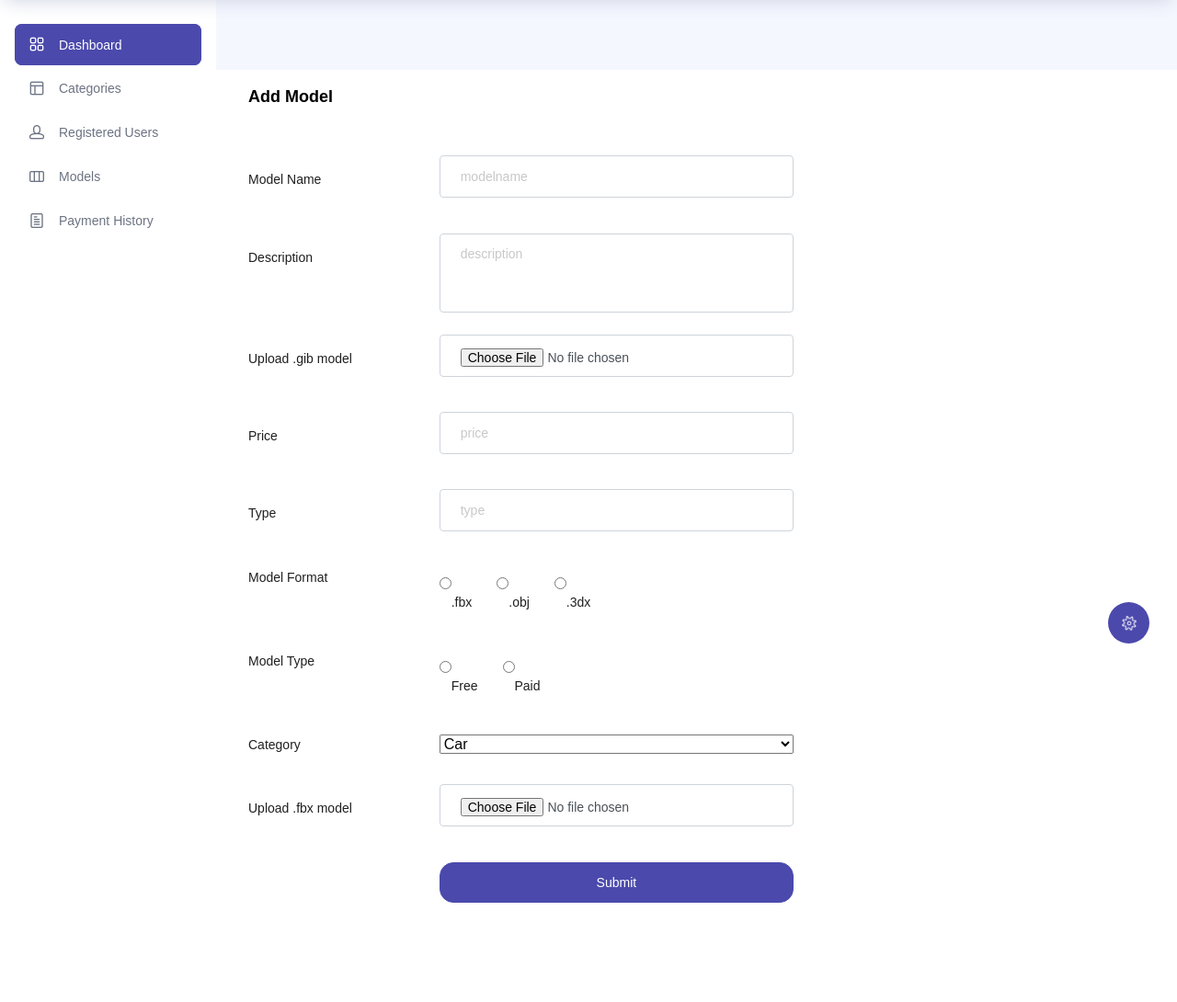
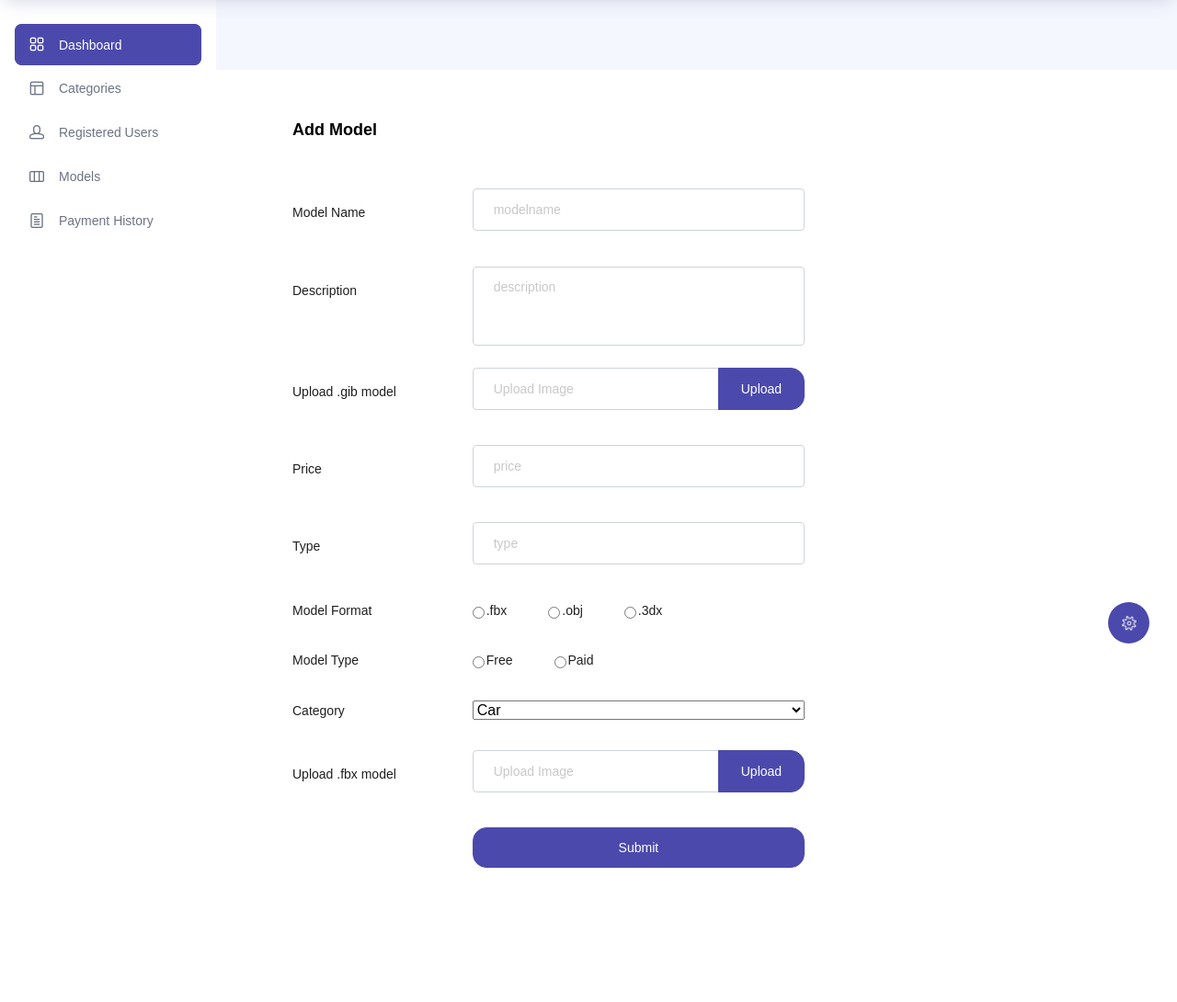
Before and after one commit to nirmalgeothomas/Dimenzions, a Django app: page /app/ in a window 1280 px wide. Shown: the part 60-1150 px from the top of the page at 92% size. After the commit the page ends 1004 px from the top, so only its background shows below. Run offline with Django 3.2, Linux system fonts and the light colour scheme; style sheets or scripts are compiled from the project's sources; some libraries are stand-ins or nearby versions; some web fonts are replaced.

Commit message:
Update addmodel.html

```diff
--- a/templates/addmodel.html
+++ b/templates/addmodel.html
@@ -10,7 +10,8 @@
     <div class="form-group row">
       <div class="col-md-10 grid-margin stretch-card">
         <div class="card">
-          <div class="card-body">
+          <div class="card-body ml-5">
+            <br /><br />
             <h4 class="card-title">Add Model</h4>
             <br /><br />
 
@@ -48,8 +49,24 @@
               <label for="" class="col-sm-3 col-form-label"
                 >Upload .gib model</label
               >
+              <input type="file" name="gib" class="file-upload-default" />
               <div class="col-sm-6">
-                <input type="file" name="gib" class="form-control" />
+                <div class="input-group col-xs-12">
+                  <input
+                    type="text"
+                    class="form-control file-upload-info"
+                    disabled
+                    placeholder="Upload Image"
+                  />
+                  <span class="input-group-append">
+                    <button
+                      class="file-upload-browse btn btn-primary"
+                      type="submit"
+                    >
+                      Upload
+                    </button>
+                  </span>
+                </div>
               </div>
             </div>
 
@@ -91,7 +108,7 @@
                   >Model Format</label
                 >
               </div>
-              <div class="form-check form-check-inline">
+              <div class="form-check-inline">
                 <div class="col-md-4">
                   <input
                     class="form-check-input"
@@ -103,7 +120,7 @@
                 </div>
                 <label class="form-check-label" for="inlineRadio2">.fbx</label>
               </div>
-              <div class="form-check form-check-inline">
+              <div class="form-check-inline">
                 <div class="col-md-4">
                   <input
                     class="form-check-input"
@@ -115,7 +132,7 @@
                 </div>
                 <label class="form-check-label" for="inlineRadio3">.obj</label>
               </div>
-              <div class="form-check form-check-inline">
+              <div class="form-check-inline">
                 <div class="col-md-4">
                   <input
                     class="form-check-input"
@@ -135,7 +152,7 @@
                   >Model Type</label
                 >
               </div>
-              <div class="form-check form-check-inline">
+              <div class="form-check-inline">
                 <div class="col-md-3">
                   <input
                     class="form-check-input"
@@ -147,7 +164,7 @@
                 </div>
                 <label class="form-check-label" for="inlineRadio2">Free</label>
               </div>
-              <div class="form-check form-check-inline">
+              <div class="form-check-inline">
                 <div class="col-sm-3">
                   <input
                     class="form-check-input"
@@ -186,10 +203,27 @@
               <label for="" class="col-sm-3 col-form-label"
                 >Upload .fbx model</label
               >
+              <input type="file" name="fbx" class="file-upload-default" />
               <div class="col-sm-6">
-                <input type="file" name="fbx" class="form-control" />
+                <div class="input-group col-xs-12">
+                  <input
+                    type="text"
+                    class="form-control file-upload-info"
+                    disabled
+                    placeholder="Upload Image"
+                  />
+                  <span class="input-group-append">
+                    <button
+                      class="file-upload-browse btn btn-primary"
+                      type="submit"
+                    >
+                      Upload
+                    </button>
+                  </span>
+                </div>
               </div>
             </div>
+
             <div class="form-group row">
               <div class="col-sm-3"></div>
               <div class="col-sm-6">
```
